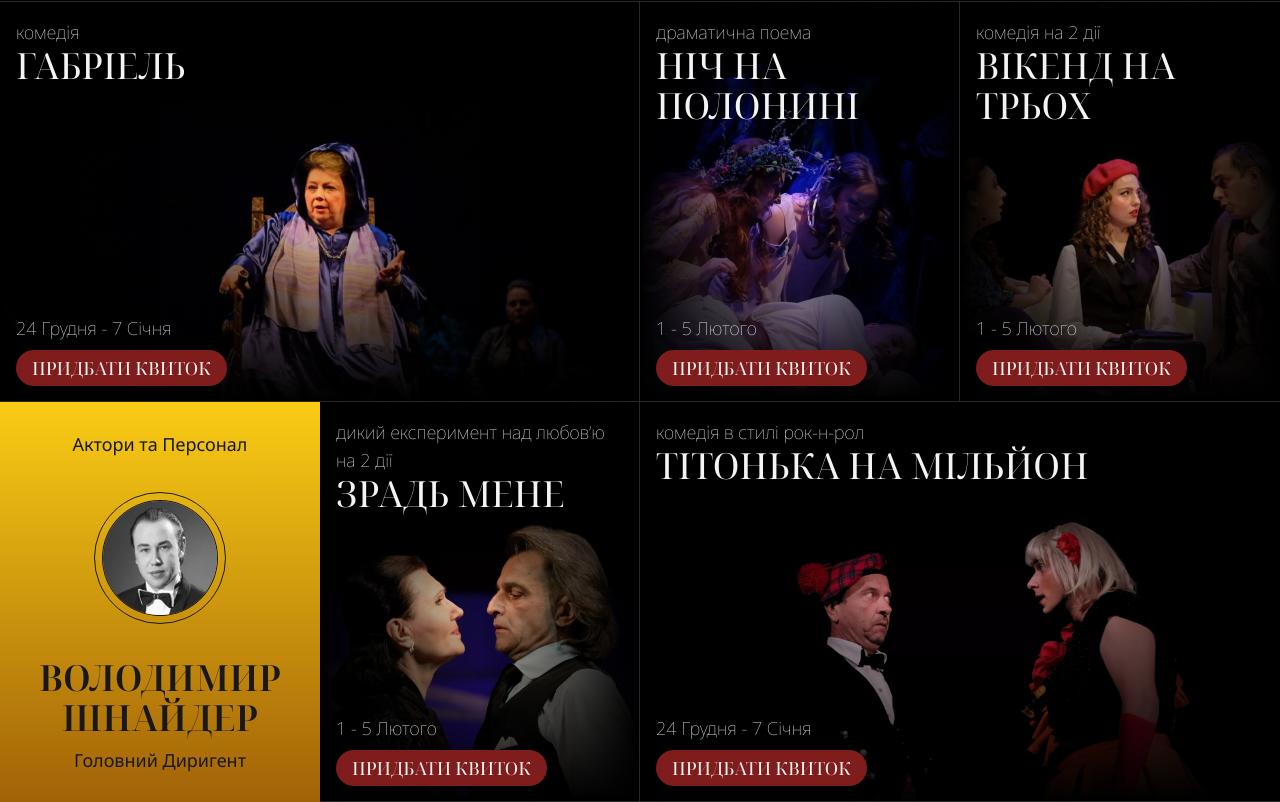
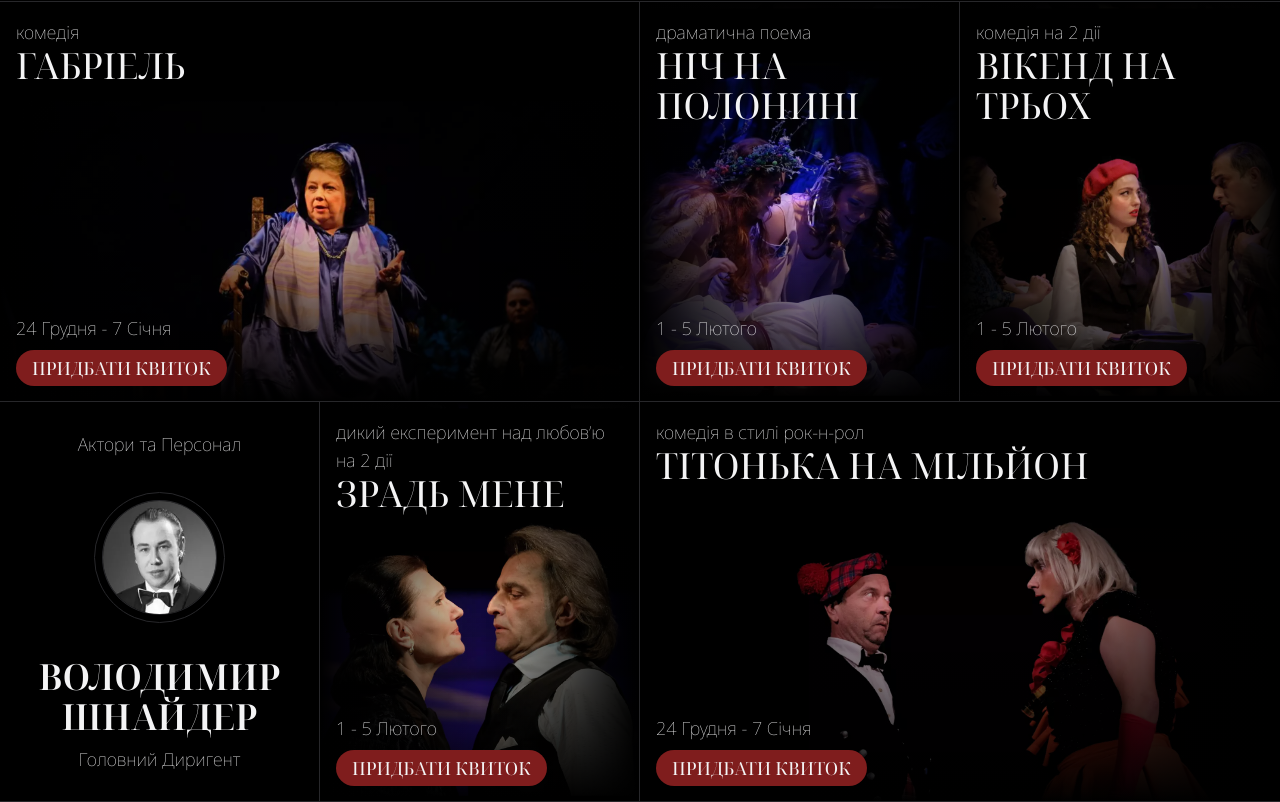
Before and after one commit to vberkoz/chernivtsi-theatre, a Next.js app: page / in a window 1280 px wide. Shown: the part 599-1401 px from the top of the page. Built offline with nearby package versions, Linux system fonts and the light colour scheme.

Commit message:
Change Staff color schema to dark

```diff
--- a/src/components/Staff.tsx
+++ b/src/components/Staff.tsx
@@ -11,27 +11,35 @@ type Props = {
 
 export default function Staff({ data }: Props) {
   return (
-    <div className="col-span-1 lg:col-span-1 bg-gradient-to-t from-yellow-700 to-yellow-400 flex flex-col items-center p-7">
-      <p className="font-sans text-lg text-zinc-900">Актори та Персонал</p>
+    <div
+      className="
+      col-span-1 lg:col-span-1 p-7
+      flex flex-col items-center
+      text-zinc-100
+      bg-black
+      border-b md:border-r border-zinc-800
+      "
+    >
+      <p className="font-sans font-thin text-lg">Актори та Персонал</p>
       <div className="grow min-h-[8px]"></div>
 
       <Link
         href="#"
-        className="flex flex-col items-center border border-zinc-900 md:w-[50%] rounded-full p-2 hover:bg-red-700"
+        className="flex flex-col items-center border border-zinc-800 md:w-[50%] rounded-full p-2 hover:bg-red-700"
       >
         <Image
           src={data.image.src}
           alt={data.title}
           width={200}
           height={200}
-          className="rounded-full ring-1 ring-zinc-900"
+          className="rounded-full ring-1 ring-zinc-800"
         />
       </Link>
       <div className="grow min-h-[8px]"></div>
-      <p className="font-serif font-semibold text-3xl lg:text-4xl text-zinc-900 uppercase mb-2 text-center">
+      <p className="font-serif font-semibold text-3xl lg:text-4xl uppercase mb-2 text-center">
         {data.title}
       </p>
-      <p className="font-sans text-lg text-zinc-900">{data.position}</p>
+      <p className="font-sans font-thin text-lg">{data.position}</p>
     </div>
   );
 }
```
